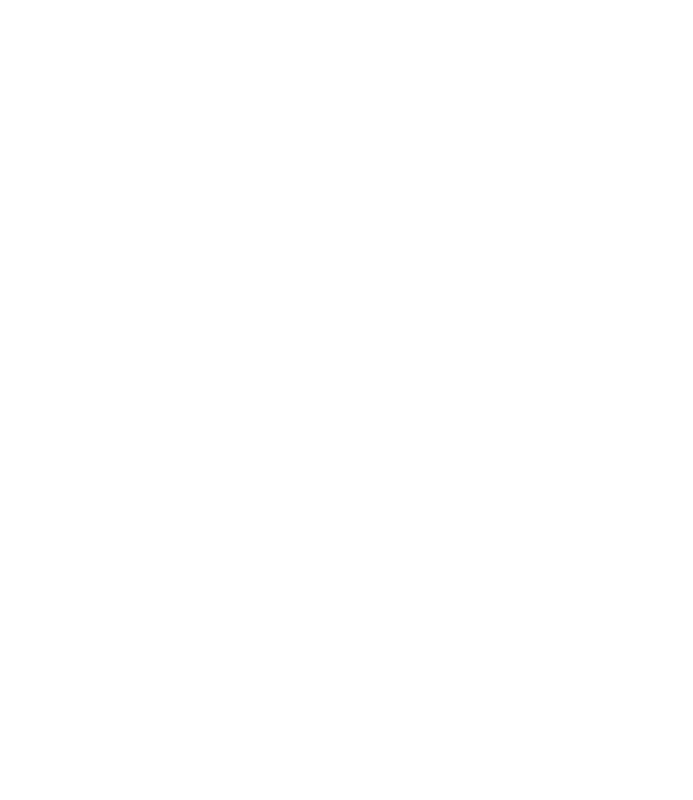
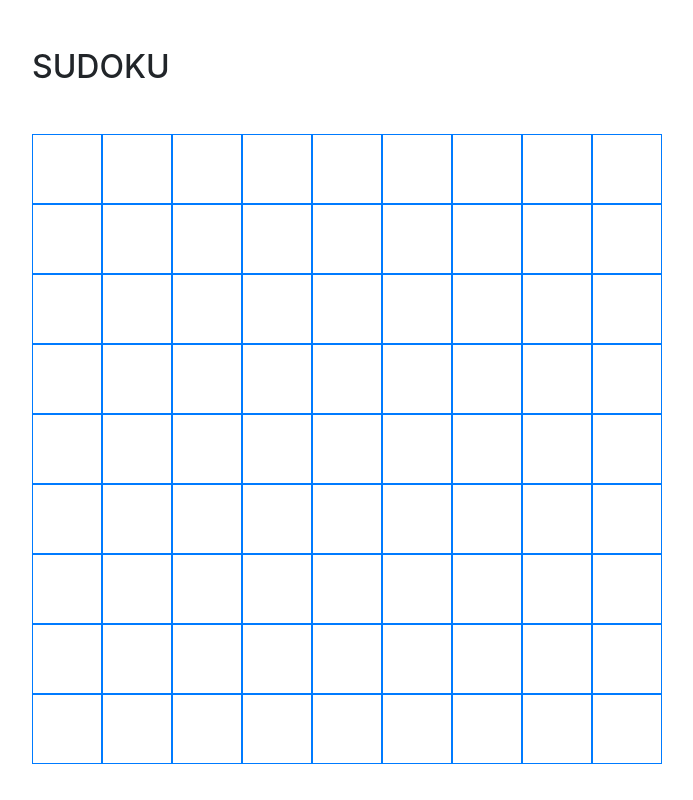
Before and after one commit to sauravBarua/sudoku, a plain HTML site: page index.html in a window 1280 px wide. Shown: the whole page, without its empty margins (53-746 px from the left). Drawn offline with Linux system fonts and the light colour scheme.

Commit message:
add sudoku grid

```diff
--- a/assets/css/style.css
+++ b/assets/css/style.css
@@ -0,0 +1,4 @@
+span {
+    width: 70px;
+    height: 70px;
+}
--- a/index.html
+++ b/index.html
@@ -9,6 +9,114 @@
 </head>
 
 <body>
+    <div class="container mt-5">
+        <h2>SUDOKU</h2>
+    </div>
+    <div class="container mt-5">
+        <div class="col-12">
+            <div class="row">
+                <span class="border border-primary"></span>
+                <span class="border border-primary"></span>
+                <span class="border border-primary"></span>
+                <span class="border border-primary"></span>
+                <span class="border border-primary"></span>
+                <span class="border border-primary"></span>
+                <span class="border border-primary"></span>
+                <span class="border border-primary"></span>
+                <span class="border border-primary"></span>
+            </div>
+            <div class="row">
+                <span class="border border-primary"></span>
+                <span class="border border-primary"></span>
+                <span class="border border-primary"></span>
+                <span class="border border-primary"></span>
+                <span class="border border-primary"></span>
+                <span class="border border-primary"></span>
+                <span class="border border-primary"></span>
+                <span class="border border-primary"></span>
+                <span class="border border-primary"></span>
+            </div>
+            <div class="row">
+                <span class="border border-primary"></span>
+                <span class="border border-primary"></span>
+                <span class="border border-primary"></span>
+                <span class="border border-primary"></span>
+                <span class="border border-primary"></span>
+                <span class="border border-primary"></span>
+                <span class="border border-primary"></span>
+                <span class="border border-primary"></span>
+                <span class="border border-primary"></span>
+            </div>
+            <div class="row">
+                <span class="border border-primary"></span>
+                <span class="border border-primary"></span>
+                <span class="border border-primary"></span>
+                <span class="border border-primary"></span>
+                <span class="border border-primary"></span>
+                <span class="border border-primary"></span>
+                <span class="border border-primary"></span>
+                <span class="border border-primary"></span>
+                <span class="border border-primary"></span>
+            </div>
+            <div class="row">
+                <span class="border border-primary"></span>
+                <span class="border border-primary"></span>
+                <span class="border border-primary"></span>
+                <span class="border border-primary"></span>
+                <span class="border border-primary"></span>
+                <span class="border border-primary"></span>
+                <span class="border border-primary"></span>
+                <span class="border border-primary"></span>
+                <span class="border border-primary"></span>
+            </div>
+            <div class="row">
+                <span class="border border-primary"></span>
+                <span class="border border-primary"></span>
+                <span class="border border-primary"></span>
+                <span class="border border-primary"></span>
+                <span class="border border-primary"></span>
+                <span class="border border-primary"></span>
+                <span class="border border-primary"></span>
+                <span class="border border-primary"></span>
+                <span class="border border-primary"></span>
+            </div>
+            <div class="row">
+                <span class="border border-primary"></span>
+                <span class="border border-primary"></span>
+                <span class="border border-primary"></span>
+                <span class="border border-primary"></span>
+                <span class="border border-primary"></span>
+                <span class="border border-primary"></span>
+                <span class="border border-primary"></span>
+                <span class="border border-primary"></span>
+                <span class="border border-primary"></span>
+            </div>
+            <div class="row">
+                <span class="border border-primary"></span>
+                <span class="border border-primary"></span>
+                <span class="border border-primary"></span>
+                <span class="border border-primary"></span>
+                <span class="border border-primary"></span>
+                <span class="border border-primary"></span>
+                <span class="border border-primary"></span>
+                <span class="border border-primary"></span>
+                <span class="border border-primary"></span>
+            </div>
+            <div class="row">
+                <span class="border border-primary"></span>
+                <span class="border border-primary"></span>
+                <span class="border border-primary"></span>
+                <span class="border border-primary"></span>
+                <span class="border border-primary"></span>
+                <span class="border border-primary"></span>
+                <span class="border border-primary"></span>
+                <span class="border border-primary"></span>
+                <span class="border border-primary"></span>
+            </div>
+        </div>
+    </div>
+
+
 
 
 
--- a/js/main.js
+++ b/js/main.js
@@ -74,7 +74,6 @@ function generateSudoku() {
             index++;
         }
     }
-
 }
 
 generateSudoku();
```
Also changed, not shown: package-lock.json (deleted).
